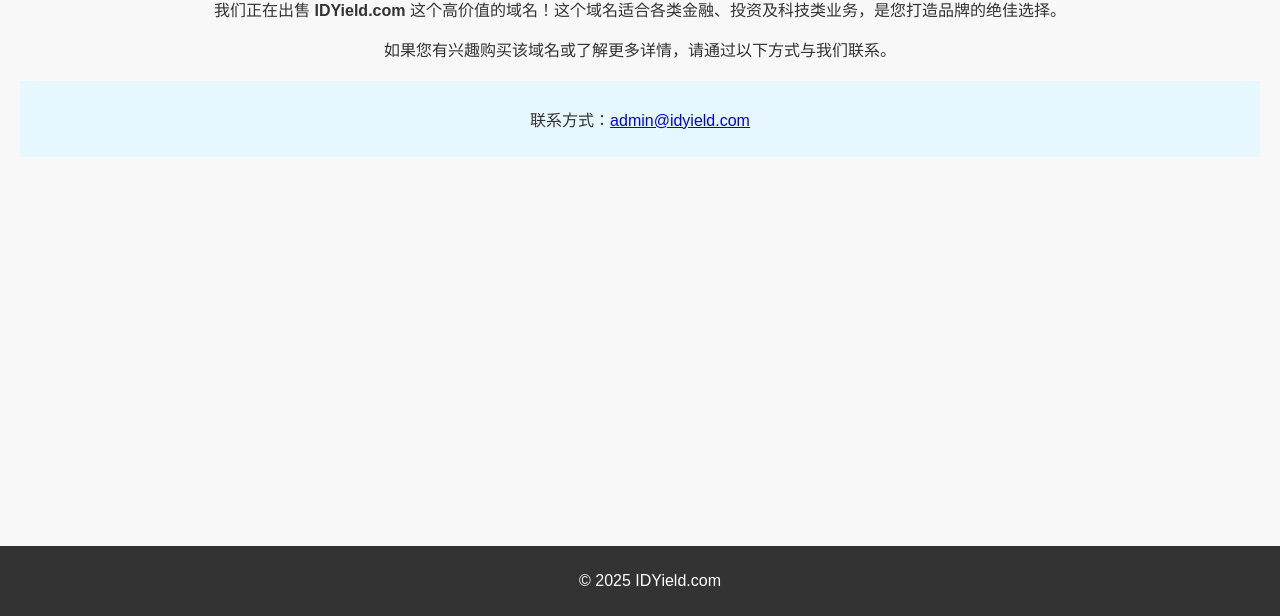
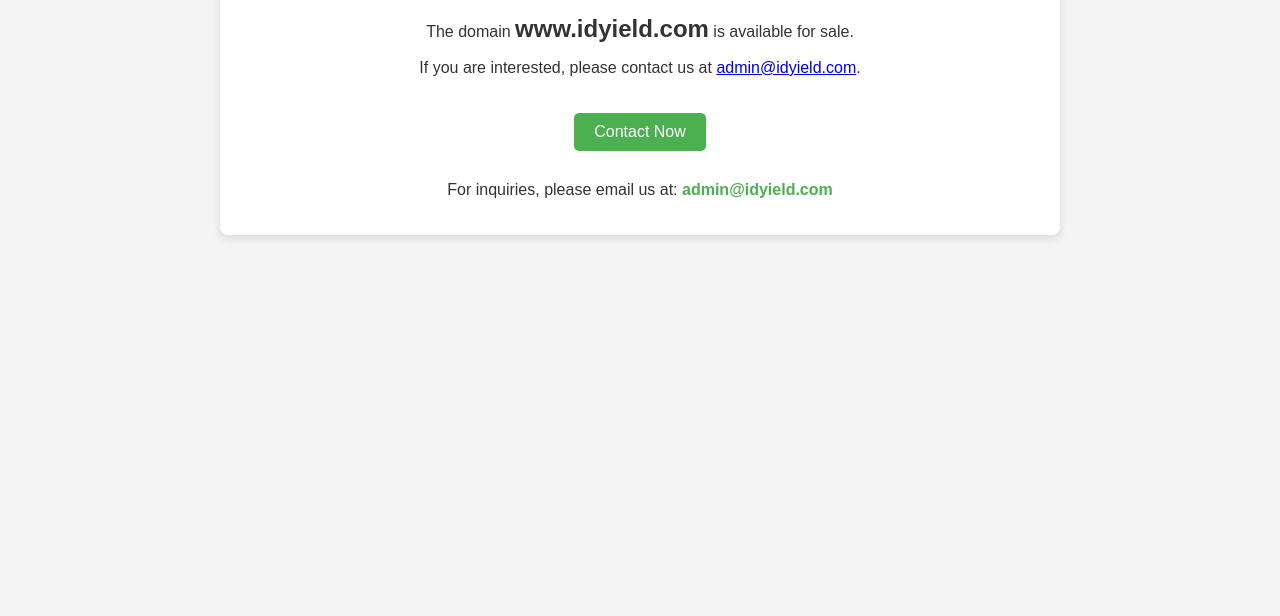
Before and after one commit to aoocar/idyield-sale, a plain HTML site: page index.html in a window 1280 px wide. Shown: the part 184-800 px from the top of the page. Drawn offline with Linux system fonts and the light colour scheme.

Commit message:
Update index.html

```diff
--- a/index.html
+++ b/index.html
@@ -1,67 +1,131 @@
 <!DOCTYPE html>
 <html lang="en">
+
 <head>
     <meta charset="UTF-8">
     <meta name="viewport" content="width=device-width, initial-scale=1.0">
-    <title>域名出售 - IDYield.com</title>
+    <title>域名出售 | Domain for Sale</title>
     <style>
         body {
             font-family: Arial, sans-serif;
             margin: 0;
             padding: 0;
-            background-color: #f8f8f8;
+            background-color: #f4f4f4;
             color: #333;
         }
-        header {
-            background-color: #0066cc;
-            color: white;
+
+        .container {
+            max-width: 800px;
+            margin: 50px auto;
             padding: 20px;
+            background-color: #fff;
+            border-radius: 8px;
+            box-shadow: 0 4px 8px rgba(0, 0, 0, 0.1);
+        }
+
+        h1 {
+            text-align: center;
+            color: #4CAF50;
+        }
+
+        .language-switch {
+            text-align: right;
+            margin-bottom: 20px;
+        }
+
+        .language-switch button {
+            padding: 10px;
+            margin: 5px;
+            border: none;
+            cursor: pointer;
+        }
+
+        .content {
             text-align: center;
         }
-        header h1 {
-            margin: 0;
+
+        .contact {
+            margin-top: 30px;
+            text-align: center;
+            font-size: 16px;
         }
-        .content {
-            padding: 20px;
+
+        .contact a {
+            text-decoration: none;
+            color: #4CAF50;
+            font-weight: bold;
+        }
+
+        .domain {
+            font-size: 24px;
+            font-weight: bold;
+            color: #333;
+        }
+
+        .btn {
+            display: inline-block;
+            padding: 10px 20px;
+            margin-top: 20px;
+            background-color: #4CAF50;
+            color: white;
+            text-decoration: none;
+            border-radius: 5px;
             text-align: center;
         }
-        .content h2 {
-            color: #0066cc;
-        }
-        .contact {
-            margin-top: 20px;
-            padding: 10px;
-            background-color: #e6f7ff;
-        }
-        footer {
-            background-color: #333;
-            color: white;
-            text-align: center;
-            padding: 10px;
-            position: fixed;
-            width: 100%;
-            bottom: 0;
+
+        .btn:hover {
+            background-color: #45a049;
         }
     </style>
 </head>
+
 <body>
-    <header>
-        <h1>域名出售 - IDYield.com</h1>
-    </header>
 
-    <div class="content">
-        <h2>出售优质域名</h2>
-        <p>我们正在出售 <strong>IDYield.com</strong> 这个高价值的域名！这个域名适合各类金融、投资及科技类业务，是您打造品牌的绝佳选择。</p>
+    <div class="container">
+        <div class="language-switch">
+            <button onclick="changeLanguage('en')">English</button>
+            <button onclick="changeLanguage('zh')">中文</button>
+        </div>
 
-        <p>如果您有兴趣购买该域名或了解更多详情，请通过以下方式与我们联系。</p>
+        <div id="content" class="content">
+            <h1 id="title">Domain for Sale</h1>
+            <p id="description">The domain <span class="domain">www.idyield.com</span> is available for sale.</p>
+            <p id="sub-description">If you are interested, please contact us at <a href="mailto:admin@idyield.com">admin@idyield.com</a>.</p>
+            <a href="mailto:admin@idyield.com" class="btn">Contact Now</a>
+        </div>
 
-        <div class="contact">
-            <p>联系方式：<a href="mailto:admin@idyield.com">admin@idyield.com</a></p>
+        <div id="contact" class="contact">
+            <p id="contact-info">For inquiries, please email us at: <a href="mailto:admin@idyield.com">admin@idyield.com</a></p>
         </div>
     </div>
 
-    <footer>
-        <p>&copy; 2025 IDYield.com</p>
-    </footer>
+    <script>
+        const content = {
+            en: {
+                title: "Domain for Sale",
+                description: "The domain <span class='domain'>www.idyield.com</span> is available for sale.",
+                subDescription: "If you are interested, please contact us at <a href='mailto:admin@idyield.com'>admin@idyield.com</a>.",
+                contactInfo: "For inquiries, please email us at: <a href='mailto:admin@idyield.com'>admin@idyield.com</a>"
+            },
+            zh: {
+                title: "域名出售",
+                description: "域名 <span class='domain'>www.idyield.com</span> 正在出售。",
+                subDescription: "如果您感兴趣，请通过电子邮件联系: <a href='mailto:admin@idyield.com'>admin@idyield.com</a>。",
+                contactInfo: "如有任何问题，请通过电子邮件联系我们: <a href='mailto:admin@idyield.com'>admin@idyield.com</a>"
+            }
+        };
+
+        function changeLanguage(language) {
+            document.getElementById("title").innerHTML = content[language].title;
+            document.getElementById("description").innerHTML = content[language].description;
+            document.getElementById("sub-description").innerHTML = content[language].subDescription;
+            document.getElementById("contact-info").innerHTML = content[language].contactInfo;
+        }
+
+        // Default language
+        changeLanguage('en');
+    </script>
+
 </body>
+
 </html>
```
